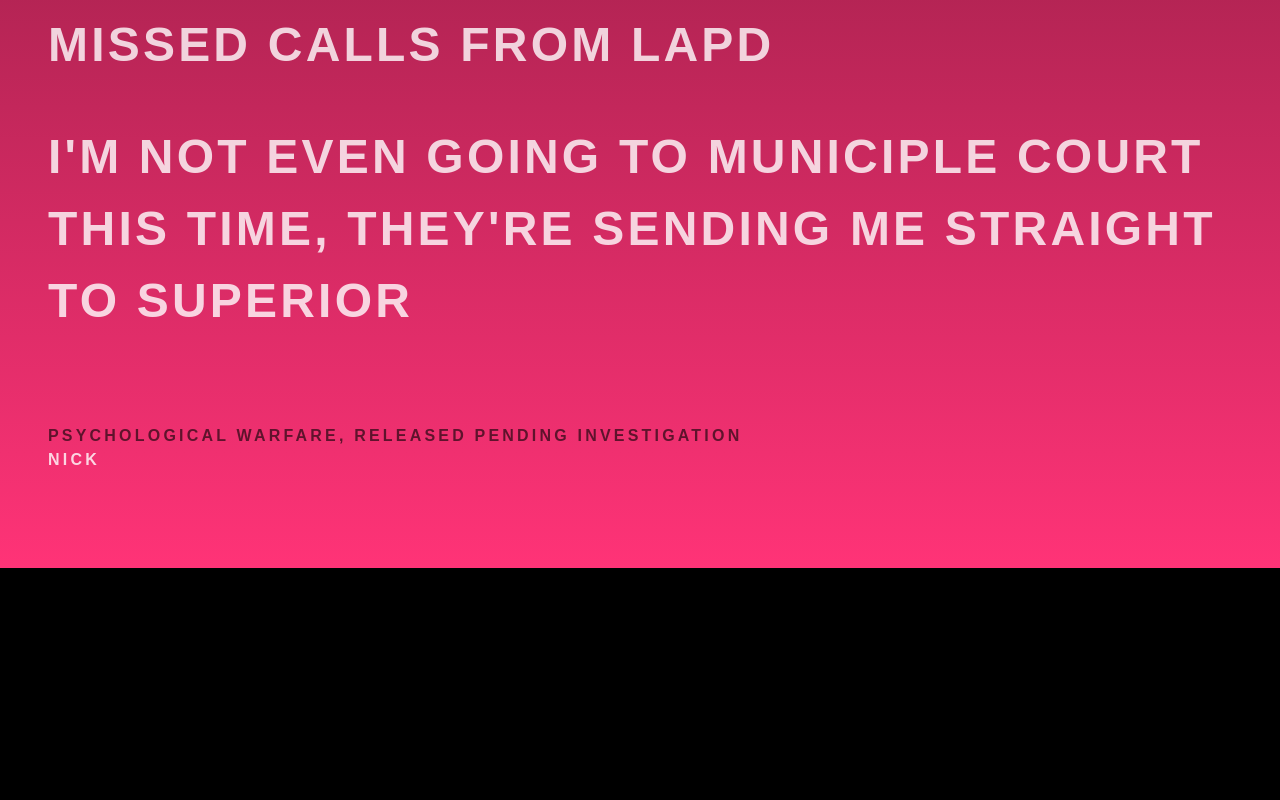
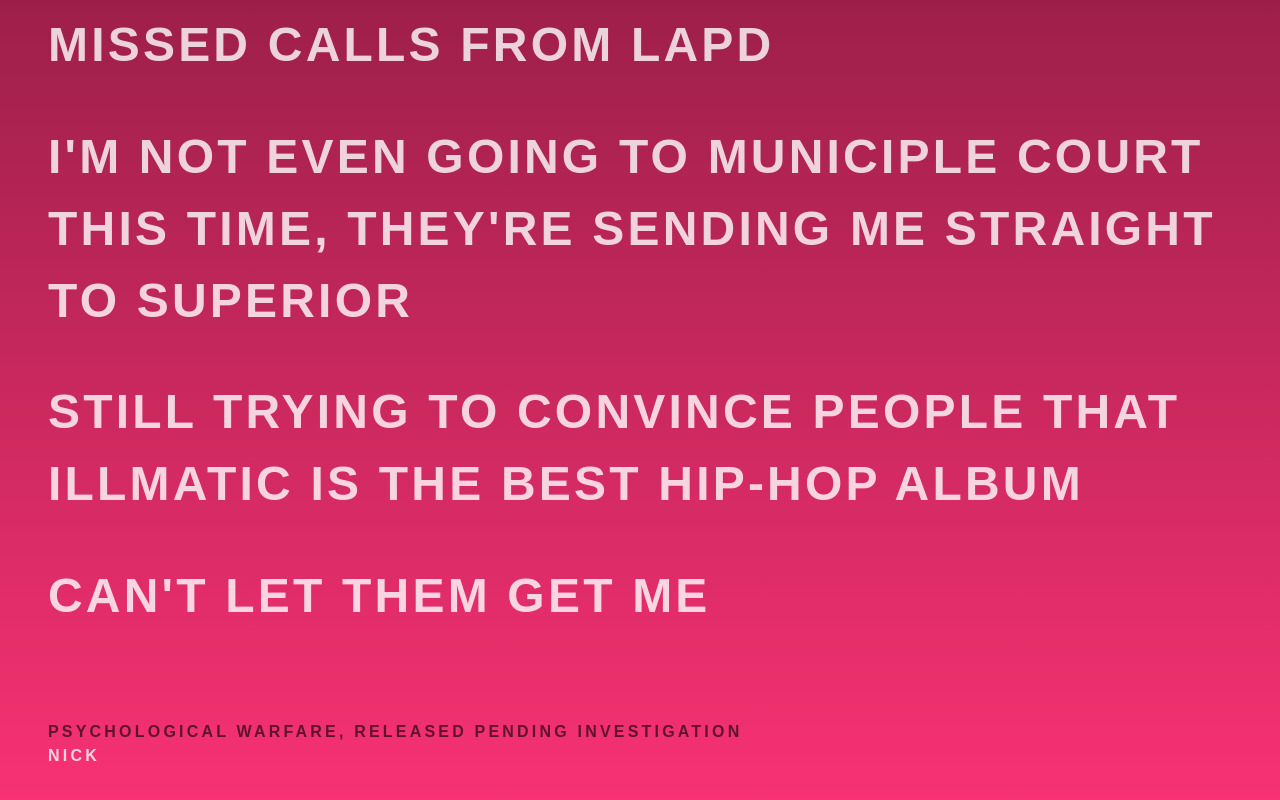
Before and after one commit to nickisfun/nickisfun.github.io, a website: page index.html in a window 1280 px wide. Shown: the part 1390-2190 px from the top of the page. Before the commit the page ends 1958 px from the top, so only its background shows below. Drawn offline with Linux system fonts and the light colour scheme.

Commit message:
Update index.html

```diff
--- a/index.html
+++ b/index.html
@@ -112,6 +112,10 @@
 <h1>missed calls from LAPD</h1>
 <h1>i'm not even going to municiple court this time, they're sending me straight to superior</h1>
 
+<h1>still trying to convince people that illmatic is the best hip-hop album</h1>
+
+<h1>can't let them get me</h1>
+
 
 
 
```
